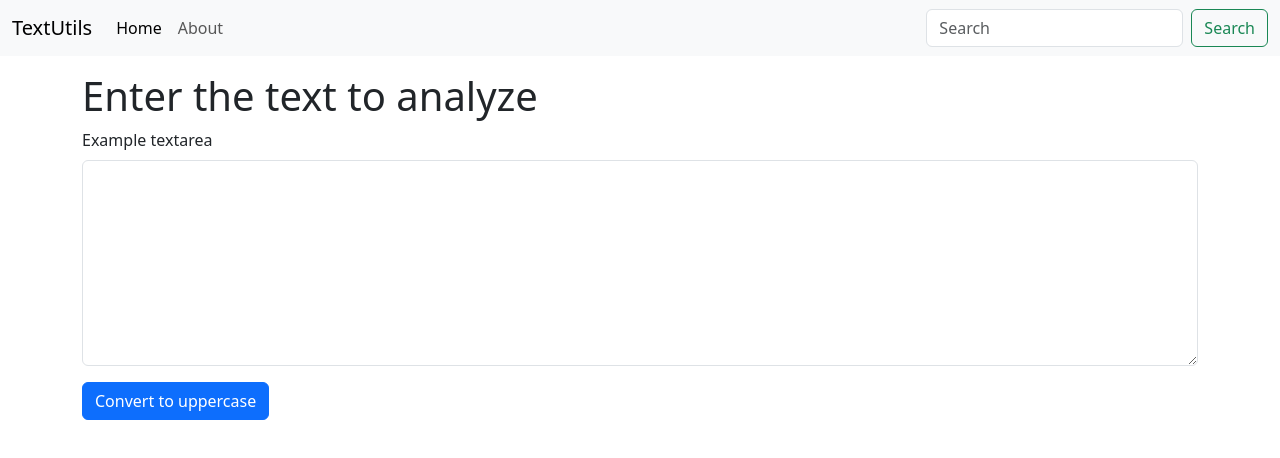
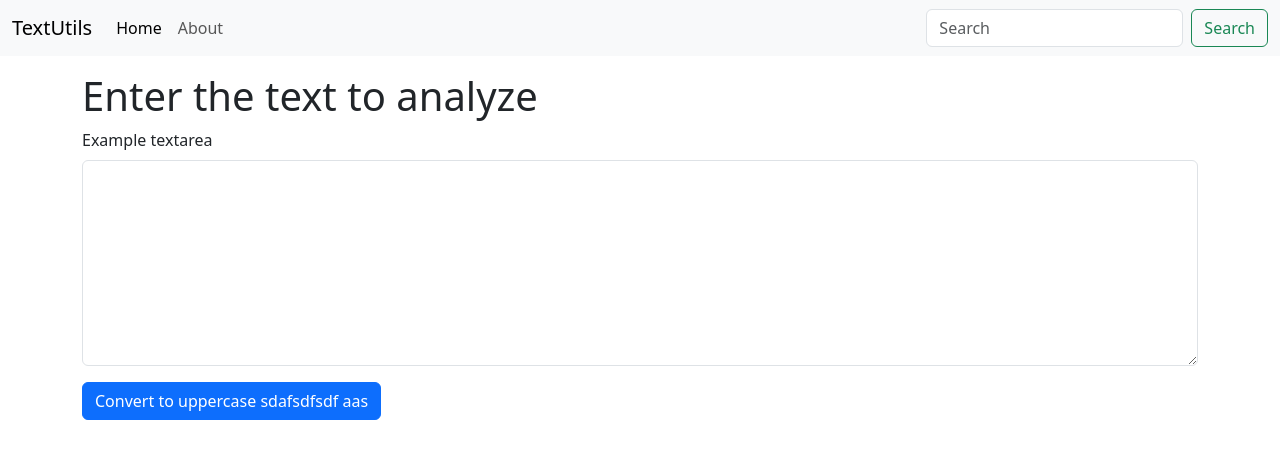
Before and after one commit to umarbsse/textutils, a React (Create React App) app: page / in a window 1280 px wide. Shown: the top 458 px of the page. Built offline with nearby package versions, Linux system fonts and the light colour scheme.

Commit message:
asdfasdfasdf

```diff
--- a/src/components/TextForm.js
+++ b/src/components/TextForm.js
@@ -8,7 +8,7 @@ export default function TextForm(props) {
             <label htmlFor="exampleFormControlTextarea1" className="form-label">Example textarea</label>
             <textarea className="form-control" id="exampleFormControlTextarea1" rows="8"></textarea>
         </div>
-        <button className="btn btn-primary">Convert to uppercase</button>
+        <button className="btn btn-primary">Convert to uppercase sdafsdfsdf   aas</button>
     </div>
   )
 }
```
